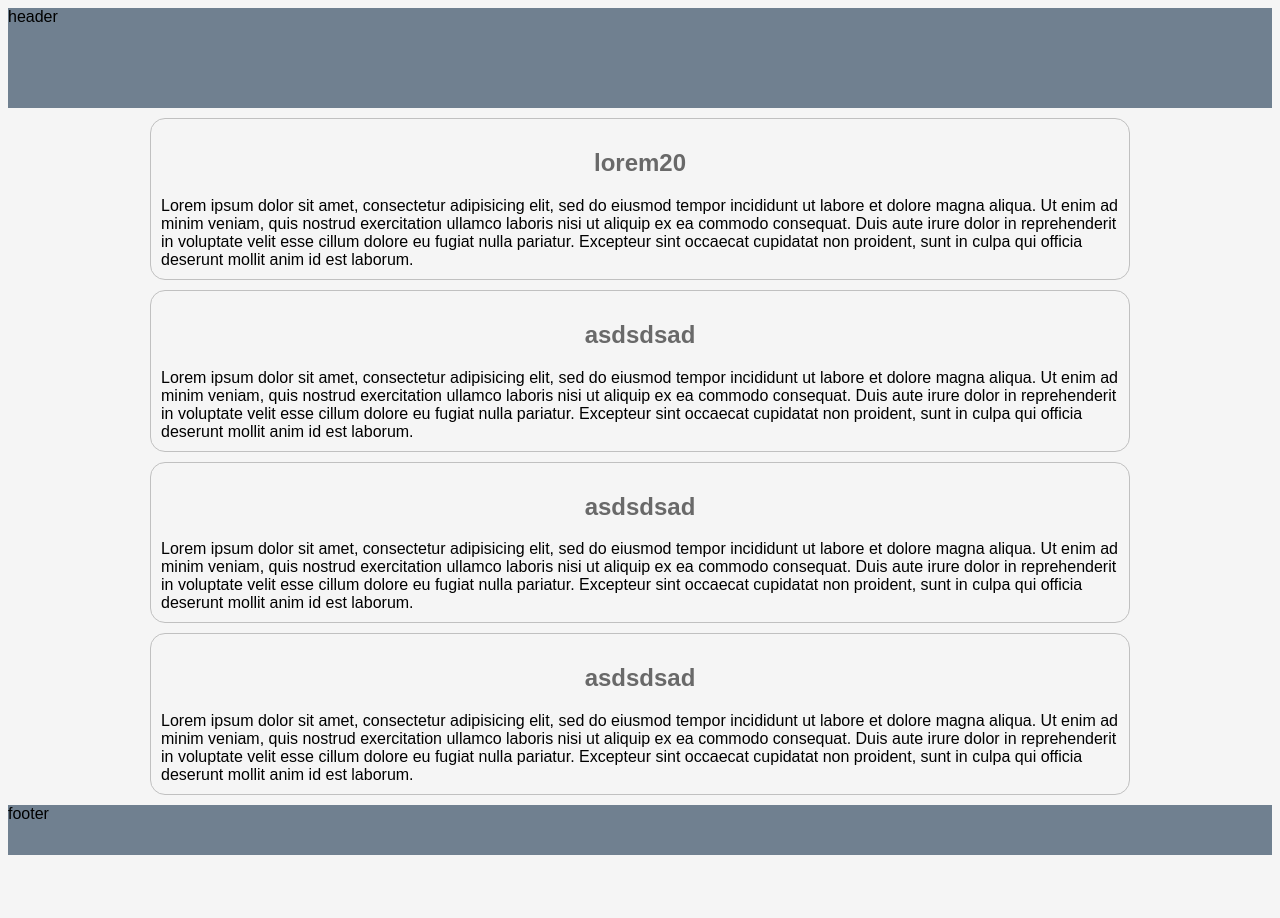
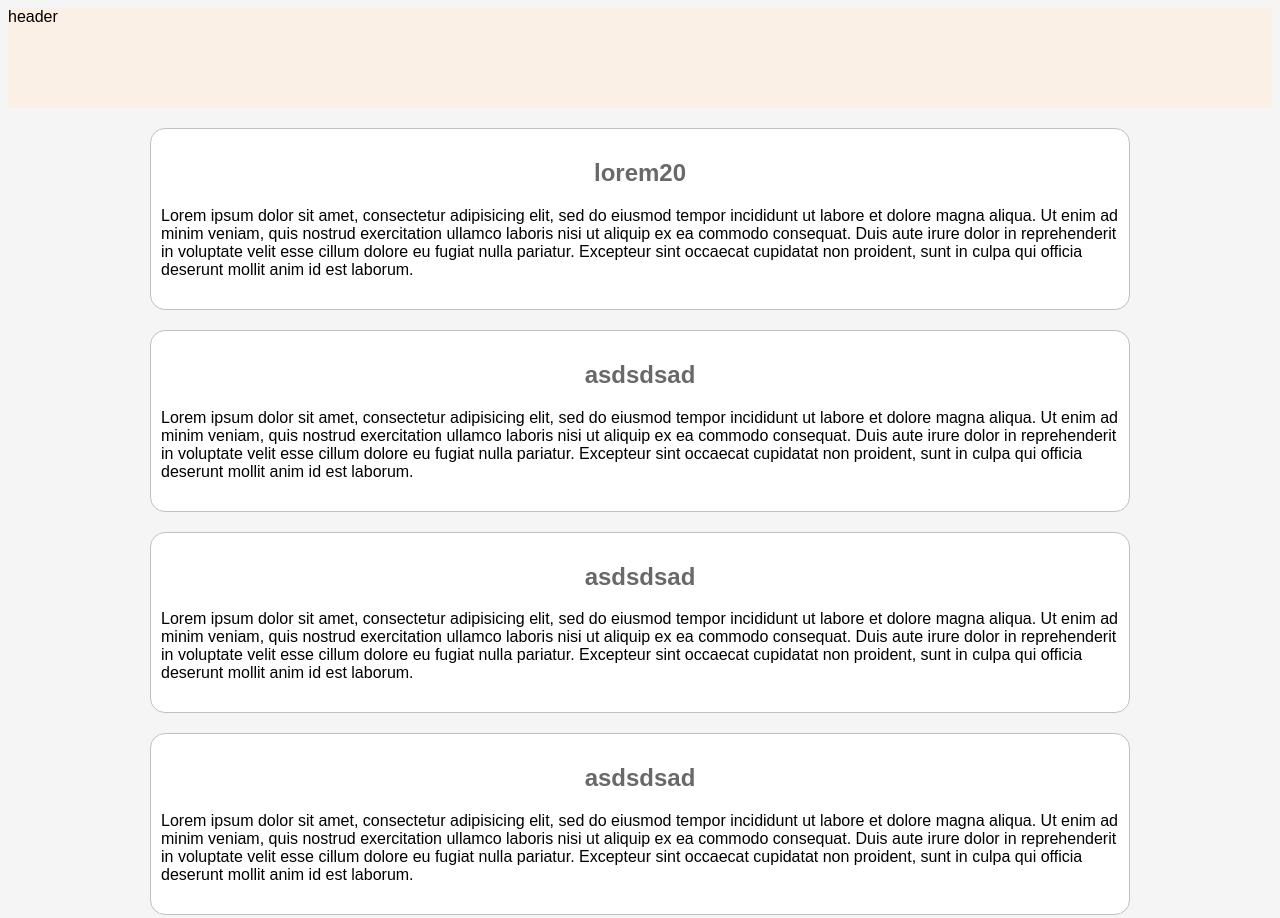
Before and after one commit to anaxronik/euler-tasks, a plain HTML site: page index.html in a window 1280 px wide. Shown: the top 918 px of the page. Before the commit the page ends 863 px from the top, so only its background shows below. Drawn offline with Linux system fonts and the light colour scheme.

Commit message:
Edit CSS

```diff
--- a/css/master.css
+++ b/css/master.css
@@ -11,7 +11,7 @@ header{
     left: 0;
     width: 100%;*/
     height: 100px;
-    background-color: SlateGray;
+    background-color: Linen;
 
 
 }
@@ -34,10 +34,12 @@ footer{
 }
 
 .task{
-    margin: 10px;
+    margin: 20px 10px 20px 10px;
     padding: 10px;
     border: 1px solid Silver;
     border-radius: 15px;
+    background-color: White;
+    padding-bottom: 30px;
 }
 
 h2{
```
